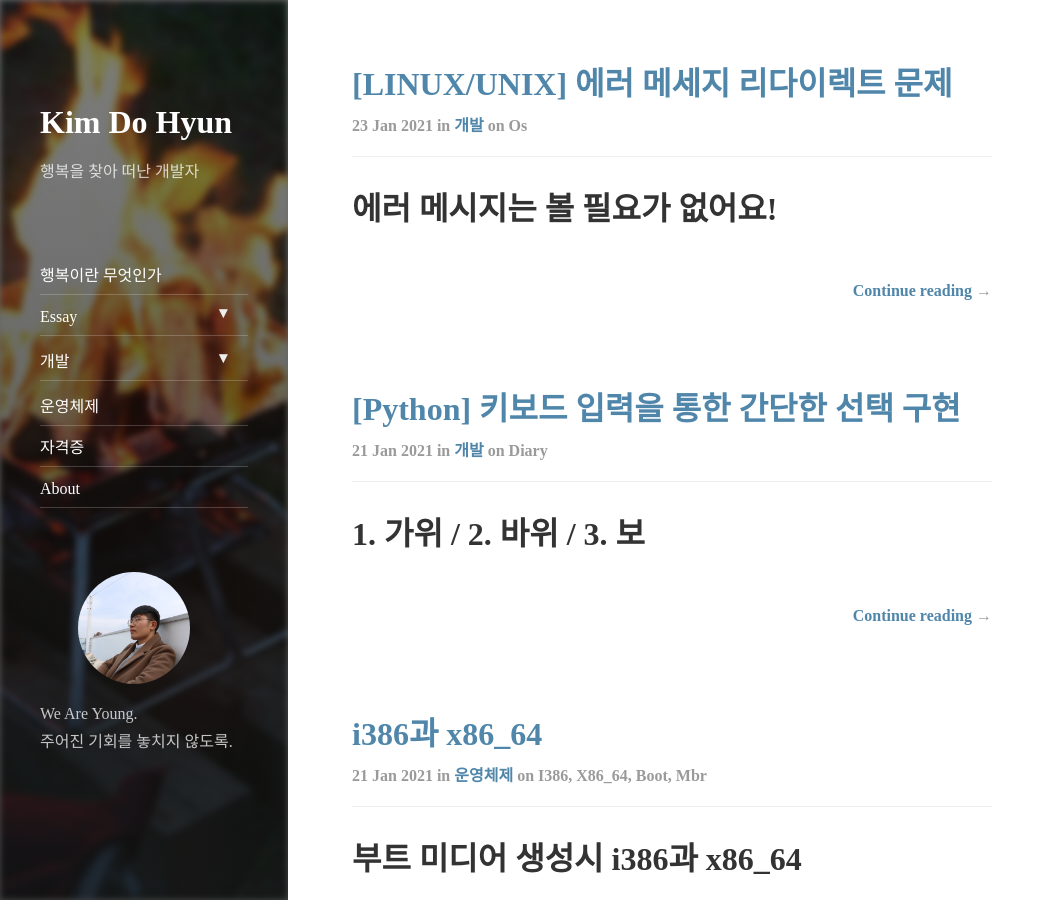
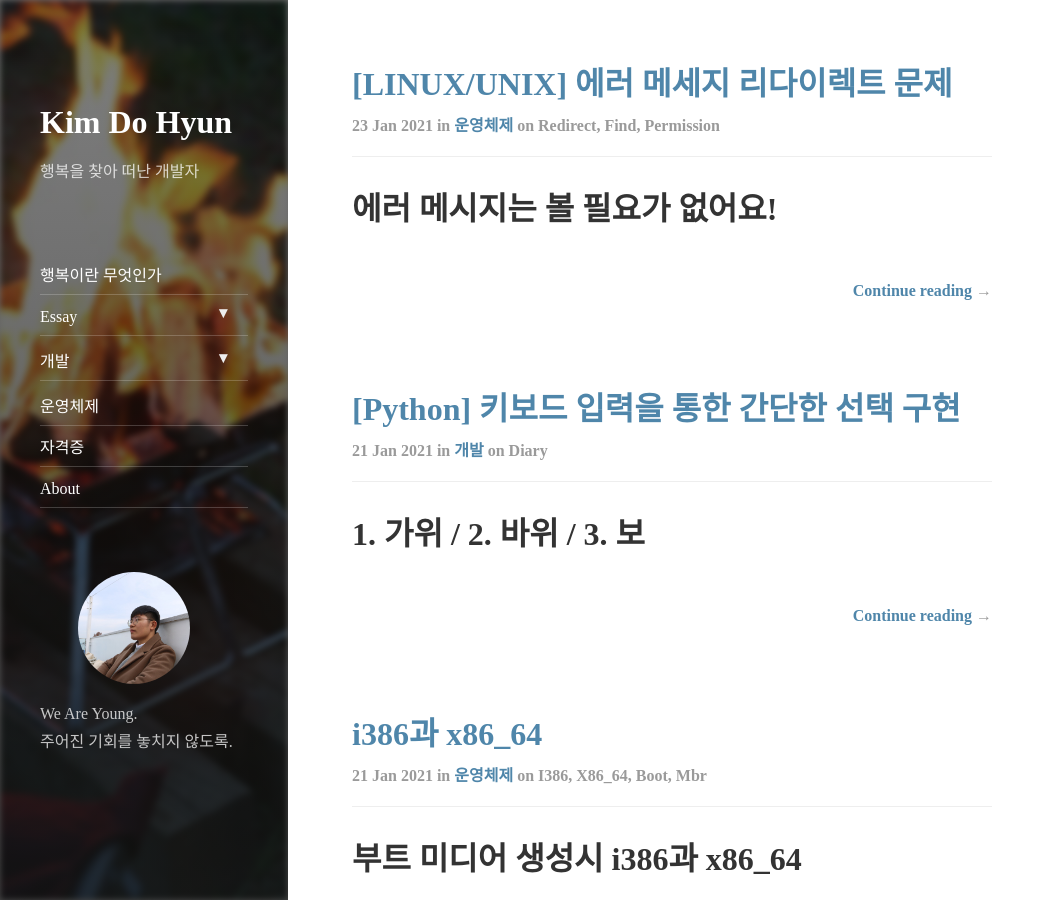
Before and after one commit to azza999/azza999.github.io, a Jekyll site: the page built from index.html, in a window 1280 px wide and 900 px high. Shown: the whole window, without its empty margins (0-1055 px from the left). Built offline with Jekyll 4.4.1, drawn with Linux system fonts in a browser that asks for light colours; nearby versions of some CDN libraries; the list of posts is cut into pages by our own code.

Commit message:
modify tag

```diff
--- a/_posts/2021-01-23-csh-white-space.md
+++ b/_posts/2021-01-23-csh-white-space.md
@@ -2,8 +2,8 @@
 layout:		post
 title:		"[LINUX/UNIX] 에러 메세지 리다이렉트 문제"
 subtitle:	"에러 스킵이 이상한데?"
-categories:	dev
-tags:		os
+categories:	os
+tags:		redirect find permission
 comments:	true
 hard_wrap: true
 
```
